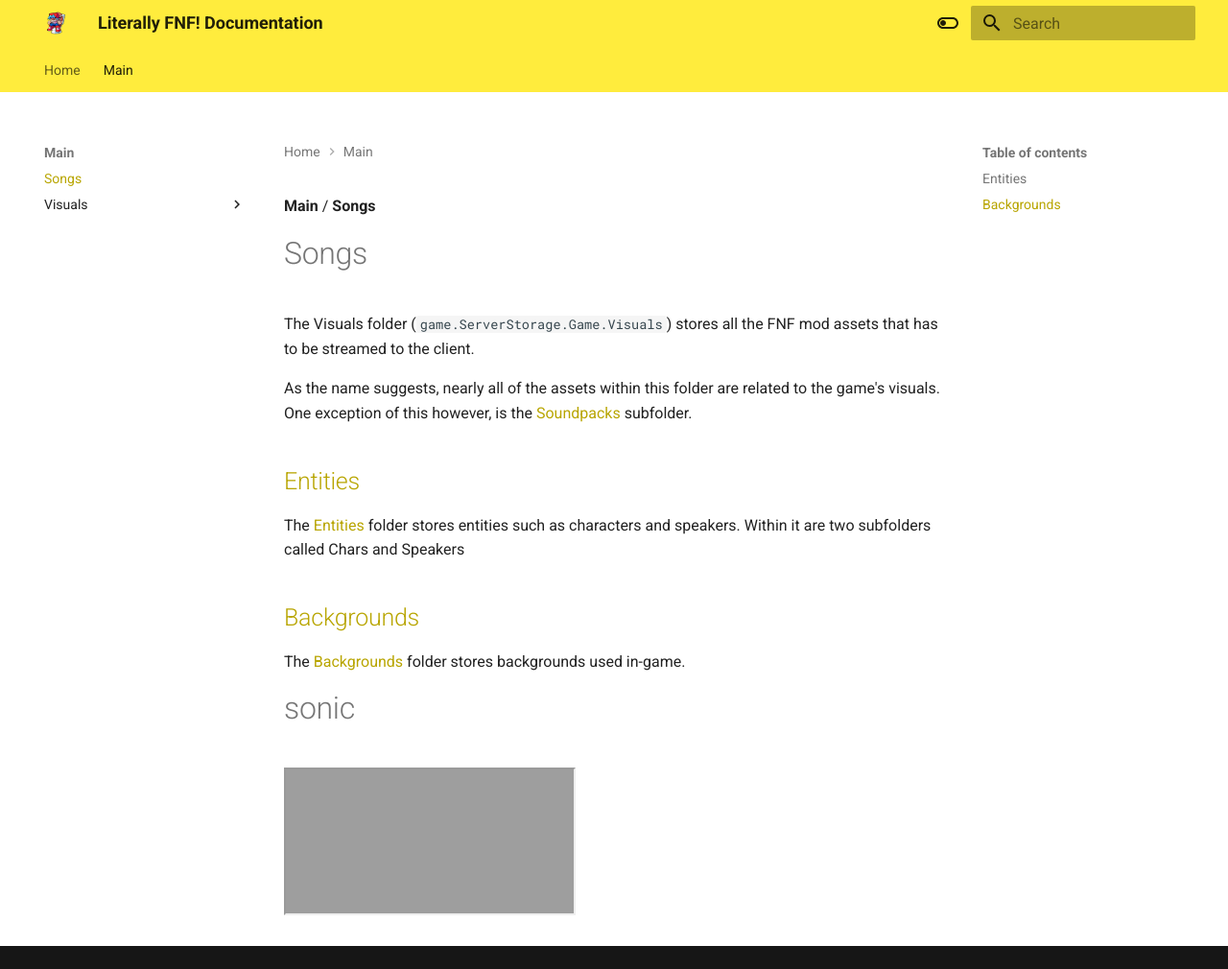
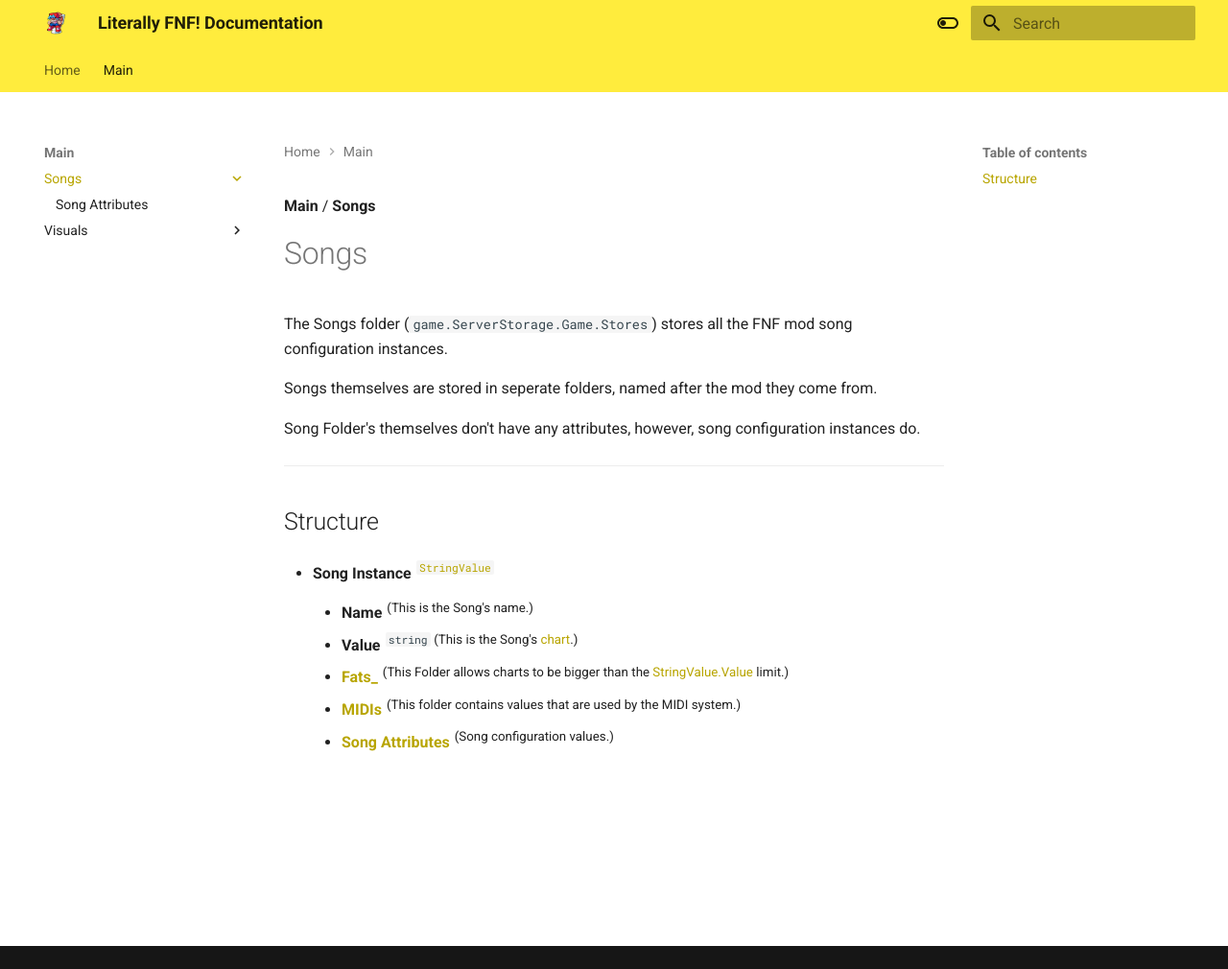
Before and after one commit to toad4085/Literally-FNF-Documentation, an MkDocs documentation site: the page built from docs/main/songs.md, in a window 1280 px wide and 1010 px high. Shown: the whole window at 96% size. Built offline with MkDocs 1.6.1 and Material for MkDocs 9.7.7, drawn with Linux system fonts in a browser that asks for light colours; grey boxes are pictures that could not be loaded.

Commit message:
the real big update

```diff
--- a/docs/main/songs.md
+++ b/docs/main/songs.md
@@ -2,16 +2,24 @@
 
 # Songs
 
-The Visuals folder (`game.ServerStorage.Game.Visuals`) stores all the FNF mod assets that has to be streamed to the client.
+The Songs folder (`game.ServerStorage.Game.Stores`) stores all the FNF mod song configuration instances.
 
-As the name suggests, nearly all of the assets within this folder are related to the game's visuals. One exception of this however, is the [Soundpacks](https://file.garden/ZAE-7lkUN2HXG_xm/chinese%20propaganda%20poster%20with%20chairman%20mao%20and%20the%20defiant%20chinese.mp4) subfolder.
+Songs themselves are stored in seperate folders, named after the mod they come from.
 
-## [Entities](entities)
-The [Entities](entities) folder stores entities such as characters and speakers. Within it are two subfolders called Chars and Speakers
+Song Folder's themselves don't have any attributes, however, song configuration instances do.
 
-## [Backgrounds](backgrounds)
-The [Backgrounds](backgrounds) folder stores backgrounds used in-game.
+---
 
-# sonic
+## Structure
 
-<iframe src="../../assets/chaos.mp4" allowfullscreen></iframe>
+* **Song Instance** <sup>[`StringValue`](https://create.roblox.com/docs/reference/engine/classes/StringValue)</sup>
+
+    * **Name** <sup>(This is the Song's name.)</sup>
+
+    * **Value** <sup>`string` (This is the Song's [chart](https://file.garden/ZAE-7lkUN2HXG_xm/chinese%20propaganda%20poster%20with%20chairman%20mao%20and%20the%20defiant%20chinese.mp4).)</sup>
+
+    * [**Fats_**](./fats.md) <sup>(This Folder allows charts to be bigger than the [StringValue.Value](https://create.roblox.com/docs/reference/engine/classes/StringValue/#Value) limit.)</sup>
+
+    * [**MIDIs**](./midis.md) <sup>(This folder contains values that are used by the MIDI system.)</sup>
+
+    * [**Song Attributes**](./song_attributes.md) <sup>(Song configuration values.)</sup>
--- a/mkdocs.yml
+++ b/mkdocs.yml
@@ -40,6 +40,8 @@
   - Main:
     - Songs:
       - main/songs.md
+      - Song Attributes:
+         - main/songs/song_attributes.md
     - Visuals:
       - main/visuals.md
       - Entities:
```
Also changed, not shown: docs/main/songs/fats.md (added, +3 -0 lines), docs/main/songs/ohio.md (+1 -0 lines), docs/main/songs/song_attributes.md (added, +5 -0 lines).
